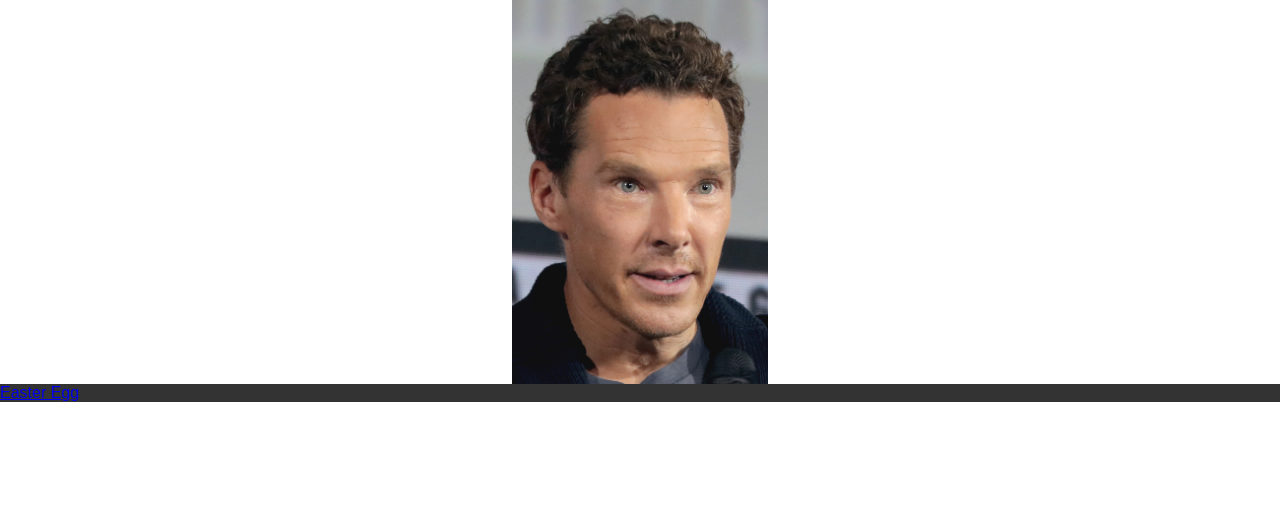
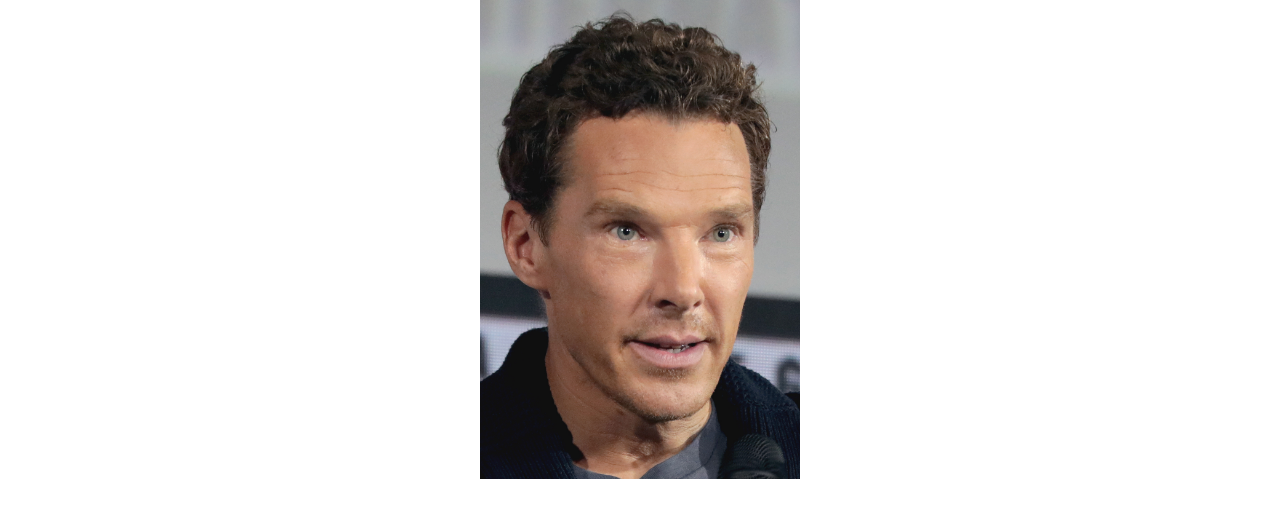
Before and after one commit to perused/flask-website, a Flask app: page / in a window 1280 px wide. Shown: the part 109-627 px from the top of the page. Run offline with Flask 2, Linux system fonts and the light colour scheme.

Commit message:
footer looked bad.

```diff
--- a/static/css/style.css
+++ b/static/css/style.css
@@ -1,3 +1,7 @@
+.page body {
+  background-color: #333;
+}
+
 .name li {
   float:left;
 }
@@ -36,21 +40,33 @@
   background-color: #111;
 }
 
-.footer ul {
+ .footer ul {
+  position: fixed;
+  left: 0;
+  bottom: 0;
+  width: 100%;
+  color: white;
+  text-align: center;
+  background-color: #333;
   list-style-type: none;
-  margin: 0;
-  padding: 0;
-  overflow: hidden;
-  background-color: #333;
 }
 
 .footer li {
   float: left;
 }
 
+.footer li a {
+  display: block;
+  color: white;
+  text-align: center;
+  padding: 14px 16px;
+  text-decoration: none;
+  font-size: 15px;
+}
+
 .benedict img {
   display: block;
   margin-left: auto;
   margin-right: auto;
-  width: 20%;
+  width: 25%;
 }
--- a/templates/html/index.html
+++ b/templates/html/index.html
@@ -5,10 +5,12 @@
     <meta charset="utf-8">
     <title>Sam Jacobs</title>
   </head>
-  <body>
-    <div class="benedict">
-      <img src="/static/img/ben.jpg" alt="beneficiary colonial" width="300px">
-    </div>
-  </body>
+  <div class="page">
+    <body>
+      <div class="benedict">
+        <img src="/static/img/ben.jpg" alt="beneficiary colonial" width="300px">
+      </div>
+    </body>
+  </div>
 </html>
-{% include 'html/footer.html' %}
+<!-- {% include 'html/footer.html' %} -->
```
